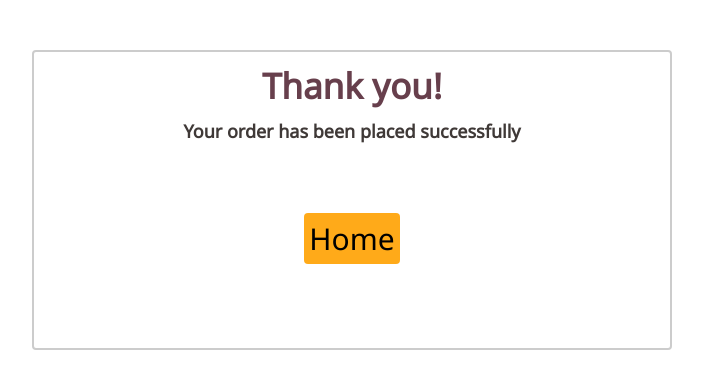
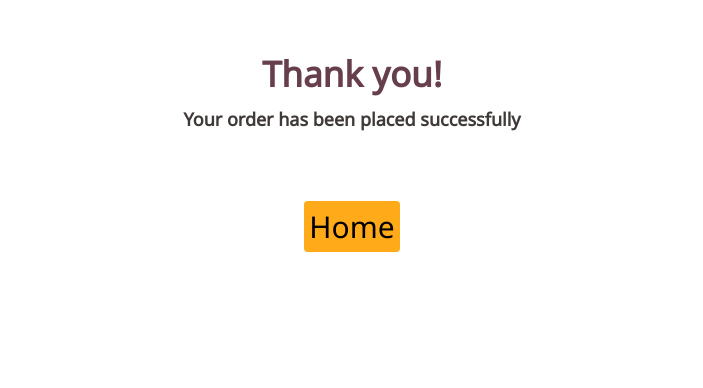
Before and after one commit to Dorin-David/React-book-shop, a React (Create React App) app: page /order-confirm in a window 1280 px wide. Shown: the top 388 px of the page, without its empty margins (288-991 px from the left). Built offline with nearby package versions, Linux system fonts and the light colour scheme.

Commit message:
minor fixes

```diff
--- a/src/components/OrderConfirm/order-confirm.css
+++ b/src/components/OrderConfirm/order-confirm.css
@@ -4,10 +4,6 @@
   height: 300px;
   margin: 50px auto;
   position: initial;
-  padding: 10px;
-  background-color: white;
-  border: 2px solid #ccc;
-  border-radius: 4px;
 }
 
 .confirm-order-modal h1 {
--- a/src/components/OrderConfirm/order-confirm.scss
+++ b/src/components/OrderConfirm/order-confirm.scss
@@ -4,10 +4,7 @@
 
 .confirm-order-modal {
    @include box(50%, 300px, 50px auto);
-   padding: 10px;
-   background-color: white;
-   border: 2px solid #ccc;
-   border-radius: 4px;
+
    h1 {
        @include main-text(title);
        font-size: 3.5rem;
--- a/src/components/UI/Input/Input.js
+++ b/src/components/UI/Input/Input.js
@@ -41,7 +41,6 @@ const input = props => {
             break;
     }
 
-    //fix below, input should be within label
     return (<div className='Input'>
         <label className='Label'>
             {inputElement}
```
Also changed, not shown: 2 other files (tests, documents, lock files or other folders).
